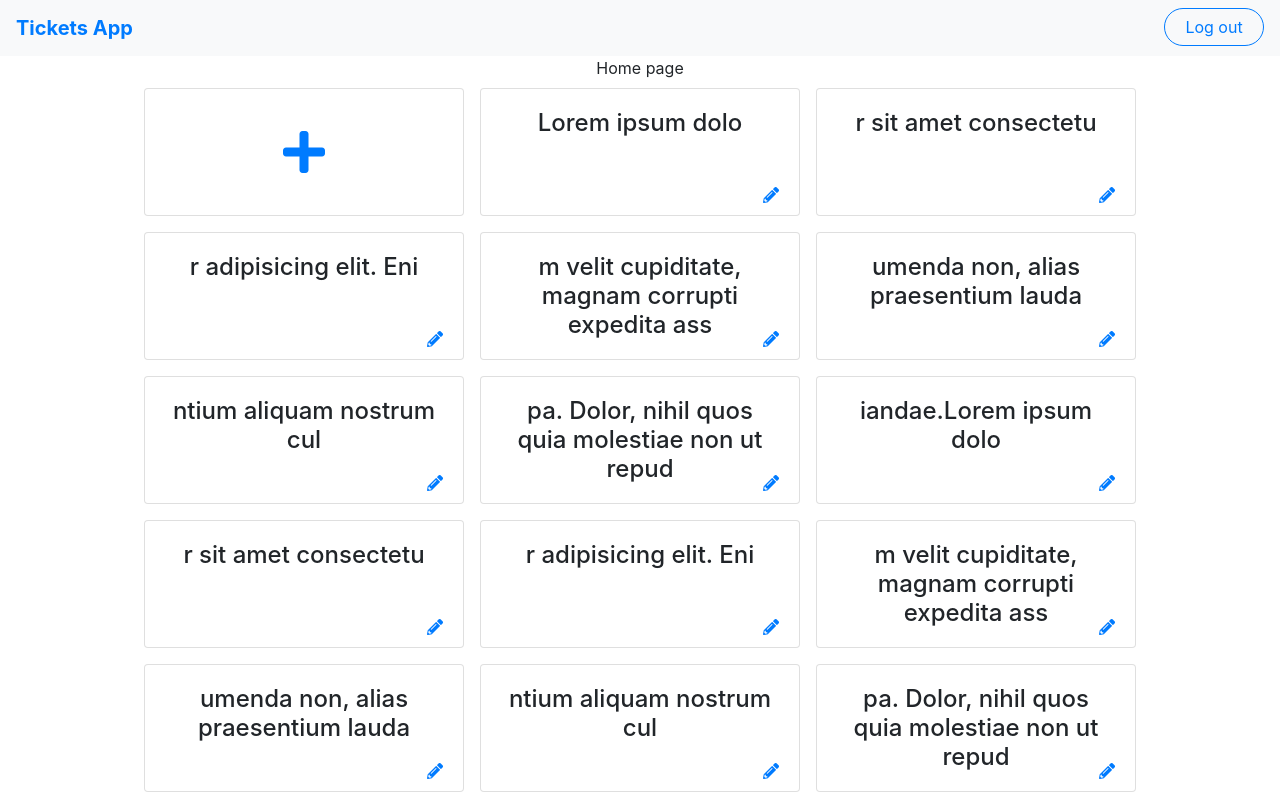
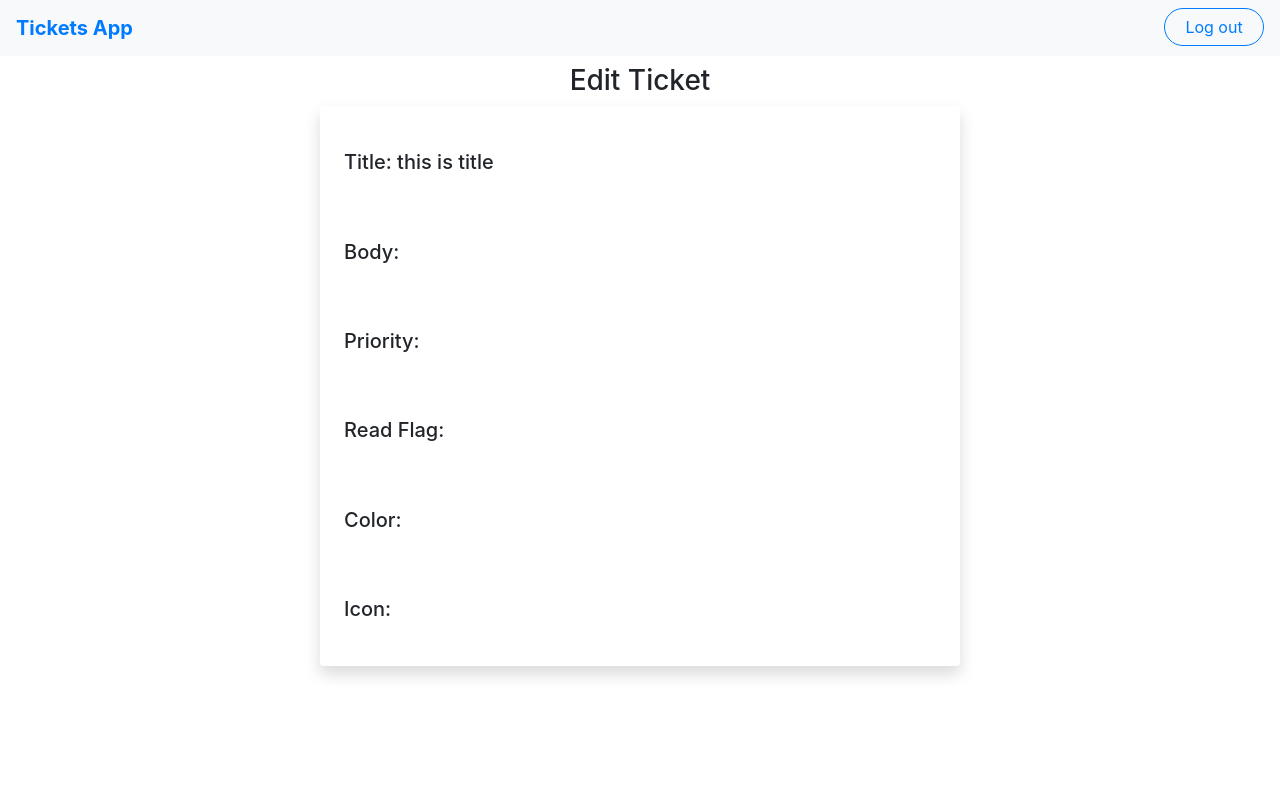
Before and after one commit to rabinabdian/tickets-app, a React (Create React App) app: page /ticket/edit/0 in a window 1280 px wide. Before the commit this address led to /. Shown: the top 800 px of the page. Built offline with nearby package versions, Linux system fonts and the light colour scheme; sample sign-in values are in the browser's storage.

Commit message:
edit ticket added

```diff
--- a/src/App.js
+++ b/src/App.js
@@ -5,12 +5,11 @@ import {
   Route,
   Redirect,
 } from "react-router-dom";
+import ProtectedRoute from "./ProtectedRoute";
+
 import Nav from "./components/Nav";
 import HomePage from "./components/HomePage";
-import ProtectedRoute from "./ProtectedRoute";
-
-import { useSelector, useDispatch } from "react-redux";
-
+import TicketEdit from "./components/TicketEdit";
 import Login from "./components/Login";
 import Signup from "./components/Signup";
 
@@ -23,6 +22,11 @@ function App() {
           <Route path="/login" exact component={Login} />
           <Route path="/signup" exact component={Signup} />
           <ProtectedRoute path="/" exact component={HomePage} />
+          <ProtectedRoute
+            path="/ticket/edit/:id"
+            exact
+            component={TicketEdit}
+          />
           <Route path="*" component={() => <Redirect to="/" />} />
         </Switch>
         {/* {isLoggedIn ? (
--- a/src/components/HomePage.jsx
+++ b/src/components/HomePage.jsx
@@ -4,7 +4,7 @@ import Tickets from "./Tickets";
 export default function LandingPage(props) {
   return (
     <>
-      <div>Home page</div>
+      <h3 className="mt-2">Home page</h3>
       <div className="container">
         <div className="row justify-content-center">
           <Tickets />
--- a/src/components/Signup.jsx
+++ b/src/components/Signup.jsx
@@ -3,7 +3,6 @@ import { useDispatch, useSelector } from "react-redux";
 import { Redirect } from "react-router";
 import { Formik, Form, Field } from "formik";
 import * as yup from "yup";
-import * as authActions from "../actions/auth.action";
 import "./styles/loginForm.scss";
 
 import { signup } from "../services/user.service";
--- a/src/components/Ticket.jsx
+++ b/src/components/Ticket.jsx
@@ -1,8 +1,12 @@
-import React from "react";
+import React, { useState } from "react";
+import { Link } from "react-router-dom";
+import "./styles/Ticket.scss";
 
-export default function Ticket({ title }) {
+export default function Ticket({ title, id }) {
+  const [bgColor, setBgColor] = useState("");
+
   return (
-    <div className="card" style={{ width: "20rem", height: "8rem" }}>
+    <div className="card" style={{ background: bgColor }}>
       <div className="card-body">
         <h4 className="card-title">{title}</h4>
       </div>
@@ -13,7 +17,11 @@ export default function Ticket({ title }) {
             delete
           </div> */}
           <div className="card-link text-primary d-flex flex-column">
-            <i className="fas fa-pencil-alt" />
+            <Link
+              to={{ pathname: `/ticket/edit/${id}`, ticket: { title, id } }}
+            >
+              <i className="fas fa-pencil-alt" />
+            </Link>
           </div>
         </div>
       </div>
--- /dev/null
+++ b/src/components/TicketEdit.jsx
@@ -0,0 +1,34 @@
+import React, { useState, useEffect } from "react";
+import "./styles/TicketEdit.scss";
+
+export default function TicketEdit({ location: { ticket } }) {
+  const [ticketData, setTicketData] = useState(ticket);
+
+  // TODO rest call to fetch that spesific ticket data
+  const getTicketData = () => {
+    return { title: "this is title" };
+  };
+
+  // if edit page got refresh we need to fetch that data again
+  useEffect(() => {
+    if (!ticketData) setTicketData(getTicketData());
+  }, []);
+
+  return (
+    <div>
+      <h3 className="mt-2">Edit Ticket</h3>
+      <div className="d-flex justify-content-center">
+        <div className="card ticket-edit-card shadow p-3 border-0">
+          <div className="body d-flex flex-column align-items-start justify-content-around ml-2 h-100">
+            <div className="card-text h5">Title: {ticketData?.title}</div>
+            <div className="card-text h5">Body:</div>
+            <div className="card-text h5">Priority:</div>
+            <div className="card-text h5">Read Flag:</div>
+            <div className="card-text h5">Color:</div>
+            <div className="card-text h5">Icon:</div>
+          </div>
+        </div>
+      </div>
+    </div>
+  );
+}
--- a/src/components/Tickets.jsx
+++ b/src/components/Tickets.jsx
@@ -5,7 +5,7 @@ const lorem = "Lorem ipsum dolo5r sit amet consectetu5r adipisicing elit. Eni5m
   "5"
 );
 
-const tickets = lorem.map(a => <Ticket title={a} />);
+const tickets = lorem.map((a, id) => <Ticket title={a} id={id} />);
 
 export default function Tickets() {
   return (
--- a/src/components/styles/Ticket.scss
+++ b/src/components/styles/Ticket.scss
@@ -0,0 +1,4 @@
+.card {
+  width: 20rem;
+  height: 8rem;
+}
--- /dev/null
+++ b/src/components/styles/TicketEdit.scss
@@ -0,0 +1,14 @@
+.ticket-edit-card {
+  width: 50vw;
+  min-height: 70vh;
+  height: auto;
+
+  // mobile
+  @media only screen and (max-width: 767px) {
+    & {
+      width: 80vw;
+      min-height: 60vh;
+      height: auto;
+    }
+  }
+}
--- a/src/reducers/index.js
+++ b/src/reducers/index.js
@@ -1,4 +1,4 @@
-import { combineReducers } from "redux";
+// import { combineReducers } from "redux";
 import authReducer from "./auth.reducer";
 
 // TODO combine all reducers
```
